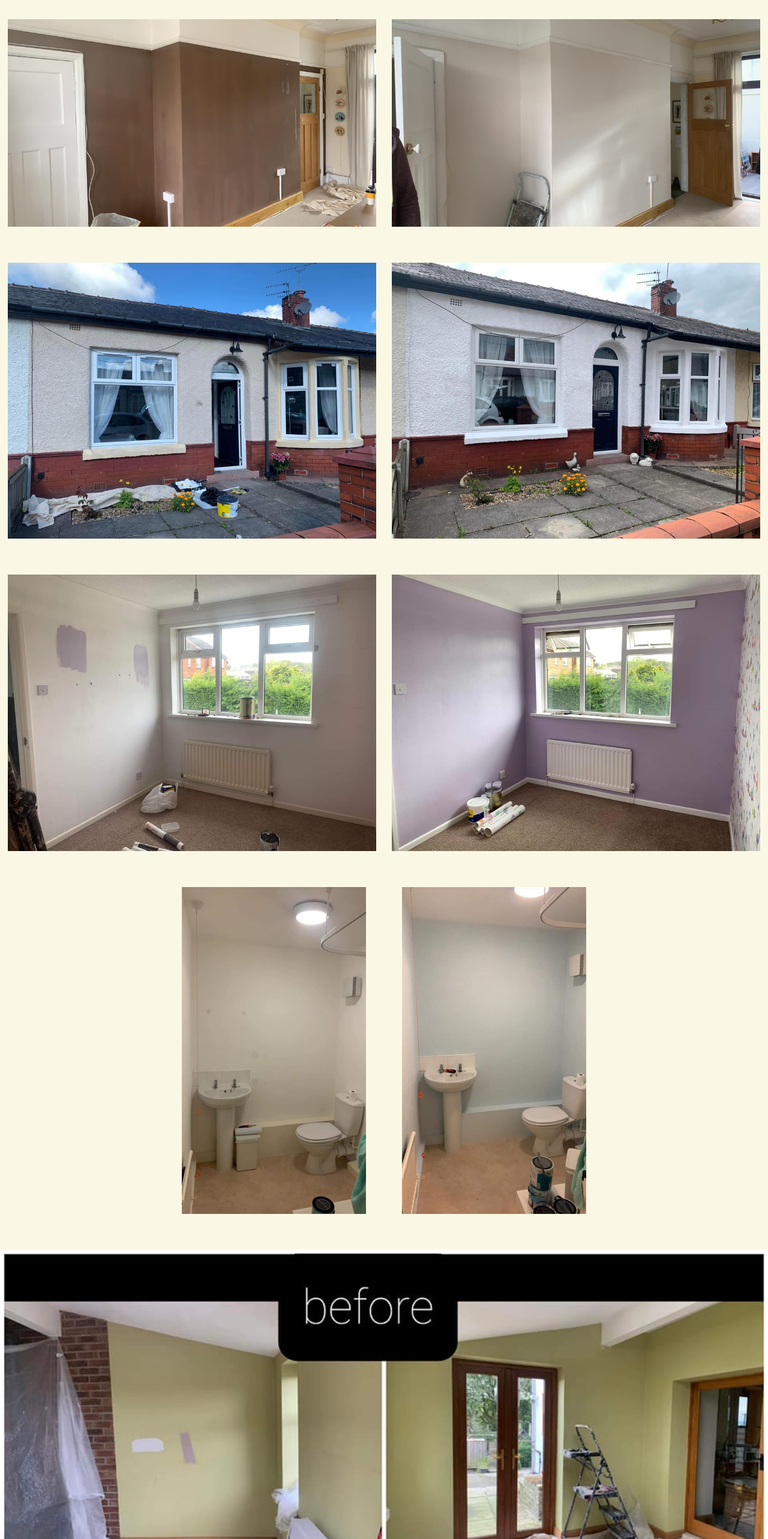
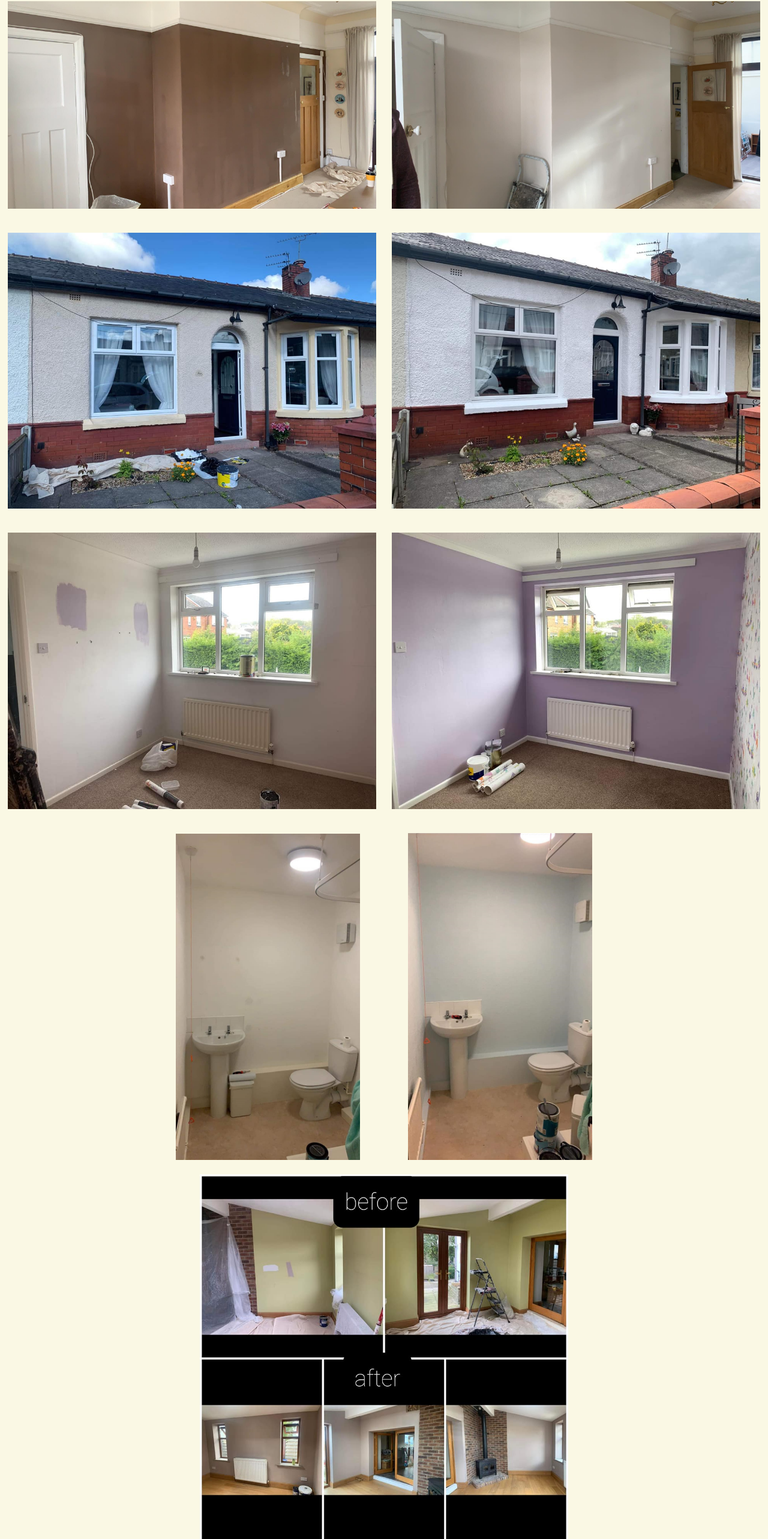
Before and after one commit to RyanRFH/sandyandelidecorators, a React (Create React App) app: page / in a window 1280 px wide. Shown: the part 204-2770 px from the top of the page at 60% size. Built offline with nearby package versions, Linux system fonts and the light colour scheme.

Commit message:
improved mobile version

```diff
--- a/src/pages/Home.js
+++ b/src/pages/Home.js
@@ -24,27 +24,27 @@ const Home = () => {
             <div id="homeGalleryCont">
 
             <div id="homeGalleryImgWrap">
-                <img className="homeGalleryImgTransTrig" style={{width:"48%"}} src={img2} alt="img2"/>
-                <img className="homeGalleryImgTransTrig" style={{width:"48%"}} src={img1} alt="img1"/>
+                <img className="homeGalleryImgTransTrig homeGalleryImg" src={img2} alt="img2"/>
+                <img className="homeGalleryImgTransTrig homeGalleryImg" src={img1} alt="img1"/>
             </div>
 
             <div id="homeGalleryImgWrap">
-                <img className="homeGalleryImgTransTrig" style={{width:"48%"}} src={img6} alt="img6"/>
-                <img className="homeGalleryImgTransTrig" style={{width:"48%"}} src={img7} alt="img7"/>
+                <img className="homeGalleryImgTransTrig homeGalleryImg" src={img6} alt="img6"/>
+                <img className="homeGalleryImgTransTrig homeGalleryImg" src={img7} alt="img7"/>
             </div>
 
             <div id="homeGalleryImgWrap">
-                <img className="homeGalleryImgTransTrig" style={{width:"48%"}} src={img8} alt="img8"/>
-                <img className="homeGalleryImgTransTrig" style={{width:"48%"}} src={img9} alt="img9"/>
+                <img className="homeGalleryImgTransTrig homeGalleryImg" src={img8} alt="img8"/>
+                <img className="homeGalleryImgTransTrig homeGalleryImg" src={img9} alt="img9"/>
             </div>
 
-            <div id="homeGalleryImgWrap" style={{justifyContent:"center"}}>
-                <img className="homeGalleryImgTransTrig" style={{width:"24%", paddingRight:"60px"}} src={img4} alt="img4"/>
-                <img className="homeGalleryImgTransTrig" style={{width:"24%"}} src={img3} alt="img3"/>
+            <div id="homeGalleryImgWrapTall" style={{justifyContent:"center"}}>
+                <img className="homeGalleryImgTransTrig homeGalleryImg homeGalleryImgTall" src={img4} alt="img4"/>
+                <img className="homeGalleryImgTransTrig homeGalleryImg homeGalleryImgTall" src={img3} alt="img3"/>
             </div>
 
             <div id="homeGalleryImgWrap">
-                <img className="homeGalleryImgTransTrig" style={{width:"100%"}} src={img5} alt="img5"/>
+                <img className="homeGalleryImgTransTrig homeGalleryImg" src={img5} alt="img5"/>
             </div>
 
             </div>
--- a/src/styling/Home.css
+++ b/src/styling/Home.css
@@ -1,3 +1,54 @@
+@media screen and (max-width: 800px) {
+    #homeGalleryImgWrap {
+        display: flex;
+        flex-direction: column;
+        justify-content: space-around;
+        align-items: center;
+        padding-bottom: 120px;
+    }
+
+    .homeGalleryImgWrapTall {
+        display: flex;
+        justify-content: space-around;
+        align-items: center;
+        padding-bottom: 120px;
+    }
+
+    .homeGalleryImg {
+        padding-bottom: 20px;
+        width: 100%;
+    }
+
+    .homeGalleryImgTall {
+        width: 48%;
+        padding-right: 5px;
+        padding-left: 5px;
+    }
+}
+
+@media screen and (min-width: 800px) {
+    #homeGalleryImgWrap {
+        display: flex;
+        flex-direction: row;
+        justify-content: space-around;
+        align-items: center;
+        padding-bottom: 20px;
+    }
+
+    .homeGalleryImg {
+        padding-bottom: 20px;
+        width: 48%;
+    }
+
+    .homeGalleryImgTall {
+        width: 24%;
+        padding-right: 40px;
+        padding-left: 40px;
+    }
+}
+
+
+
 #homeContainer {
     display: flex;
     flex-direction: column;
@@ -16,13 +67,7 @@
     text-align: center;
 }
 
-#homeGalleryImgWrap {
-    display: flex;
-    justify-content: space-around;
-    align-items: center;
-    padding-top: 30px;
-    padding-bottom: 30px;
-}
+
 
 #homeGalleryTitle {
     margin: 0px;
```
